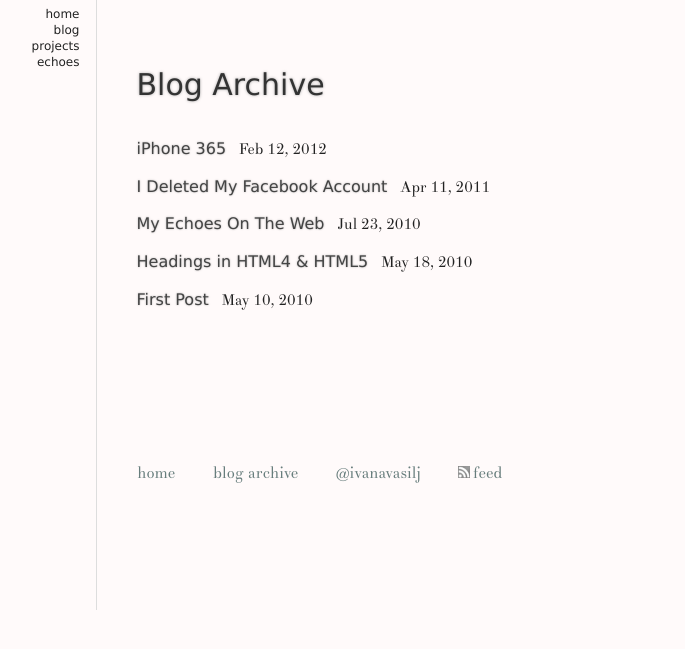
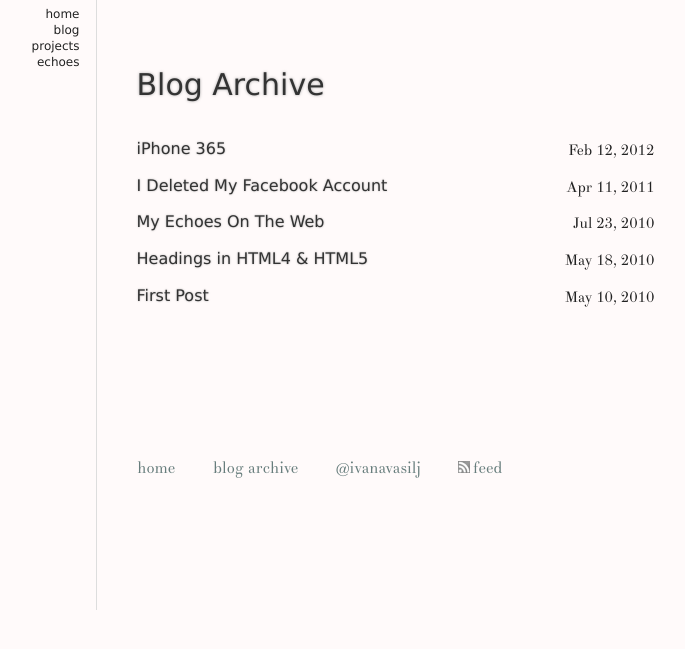
Before and after one commit to ivana/ivana.github.com, a Jekyll site: the page built from archive.html, in a window 1280 px wide. Shown: the top 649 px of the page, without its empty margins (265-950 px from the left). Built offline with Jekyll 4.4.1, drawn with Linux system fonts in a browser that asks for light colours; Markdown is read by kramdown in place of the engine named in the settings.

Commit message:
archive: time floated right

```diff
--- a/archive.html
+++ b/archive.html
@@ -10,8 +10,8 @@ permalink: archive/
   {% for post in site.posts %}
 
     <li>
+      <time datetime="{{ post.date | date: '%Y-%m-%d' }}" pubdate>{{ post.date | date: "%b %e, %Y" }}</time>
       <a href="{{ post.url }}">{{ post.title }}</a>
-      <time datetime="{{ post.date | date: '%Y-%m-%d' }}" pubdate>{{ post.date | date: "%b %e, %Y" }}</time>
     </li>
 
   {% endfor %}
--- a/css/style.css
+++ b/css/style.css
@@ -111,16 +111,17 @@ nav ul li:before { content:'= ' }
 #archive ol { line-height:1.75em; margin-top:-0.3em }
   #archive li { margin-top:.3em }
 #archive a {
-  font-size:16px; color:#444;
   padding-right:.5em;
+  font-size:16px; color:#333;
   text-shadow:0 0 2px #aaa;
 }
-#archive a:hover { color:#111 }
+#archive a:hover { color:#000 }
+#archive time { float:right; padding-top: 2px; }
 
 /* post */
 article header + p { margin-top:-1.35em }
 
-time { font-size:0.85em }
+time { font-size:15px }
 article header time {
   display:block;
   position:relative; right:17em; top:2px;
```
